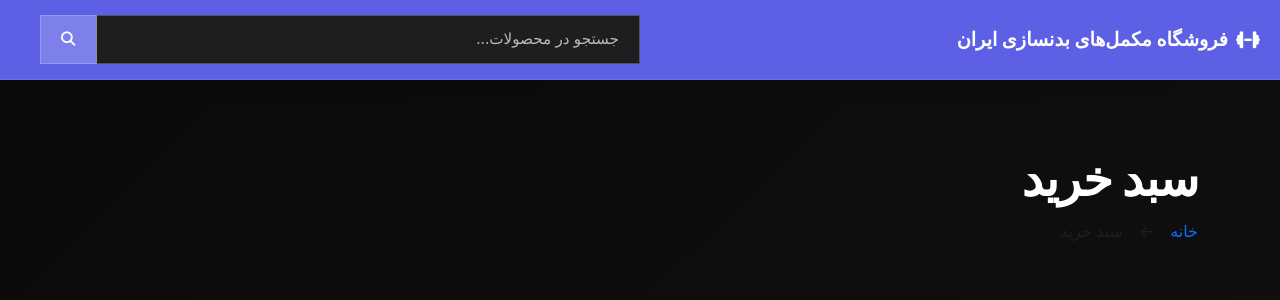
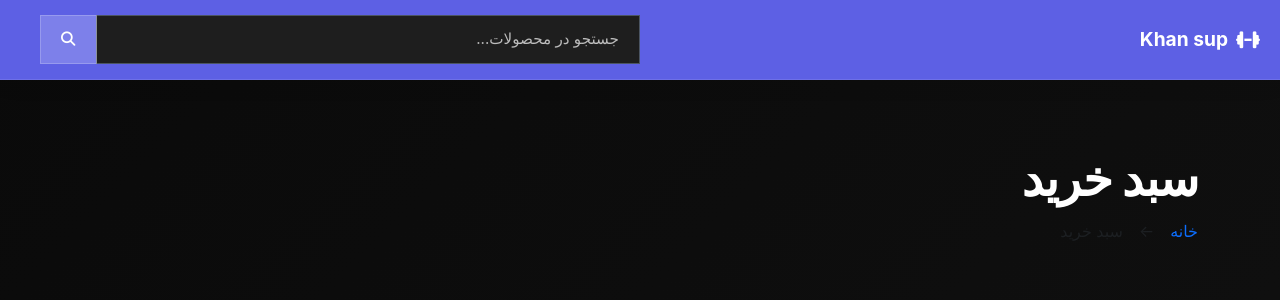
Before and after one commit to amirhosein-fasihi/KhanMokamel, a Flask app: page /cart in a window 1280 px wide. Shown: the top 300 px of the page. Run offline with Flask 3, Linux system fonts and the light colour scheme.

Commit message:
Update website to reflect the new name and branding of the supplement store
Rename the site from "Persian Bodybuilding Supplements Store" to "Khan sup" in replit.md and base.html templates.

Replit-Commit-Author: Agent
Replit-Commit-Session-Id: 773a5d31-c78b-4ef5-9b1a-c6cc2d064001
Replit-Commit-Screenshot-Url: https://storage.googleapis.com/screenshot-production-us-central1/9340929c-bf1f-423e-a4b5-1c8e9b47c66e/773a5d31-c78b-4ef5-9b1a-c6cc2d064001/7FXX5MD

```diff
--- a/templates/base.html
+++ b/templates/base.html
@@ -8,15 +8,15 @@
     <meta name="apple-mobile-web-app-status-bar-style" content="black-translucent">
 
     <!-- SEO Meta Tags -->
-    <meta name="description" content="{% block description %}فروشگاه آنلاین مکمل‌های بدنسازی ایران - خرید پروتئین، گینر، کراتین، ویتامین و مکمل‌های ورزشی اصل با بهترین قیمت و ارسال سریع{% endblock %}">
-    <meta name="keywords" content="{% block keywords %}مکمل بدنسازی، پروتئین وی، گینر، کراتین، ویتامین، مکمل ورزشی، فروشگاه آنلاین، ایران{% endblock %}">
-    <meta name="author" content="مکمل‌های ایران">
+    <meta name="description" content="{% block description %}Khan sup - فروشگاه آنلاین مکمل‌های بدنسازی - خرید پروتئین، گینر، کراتین، ویتامین و مکمل‌های ورزشی اصل با بهترین قیمت و ارسال سریع{% endblock %}">
+    <meta name="keywords" content="{% block keywords %}Khan sup، مکمل بدنسازی، پروتئین وی، گینر، کراتین، ویتامین، مکمل ورزشی، فروشگاه آنلاین{% endblock %}">
+    <meta name="author" content="Khan sup">
     <meta name="robots" content="index, follow">
     <meta name="language" content="fa">
     <meta name="revisit-after" content="7 days">
 
     <!-- Open Graph Meta Tags -->
-    <meta property="og:site_name" content="مکمل‌های ایران">
+    <meta property="og:site_name" content="Khan sup">
     <meta property="og:title" content="{% block og_title %}{{ self.title() }}{% endblock %}">
     <meta property="og:description" content="{% block og_description %}{{ self.description() }}{% endblock %}">
     <meta property="og:type" content="website">
@@ -33,7 +33,7 @@
     <!-- Canonical URL -->
     <link rel="canonical" href="{{ request.url }}">
 
-    <title>{% block title %}فروشگاه مکمل‌های بدنسازی ایران{% endblock %}</title>
+    <title>{% block title %}Khan sup - فروشگاه مکمل‌های بدنسازی{% endblock %}</title>
 
     <!-- Bootstrap RTL CSS -->
     <link href="https://cdn.jsdelivr.net/npm/bootstrap@5.3.0/dist/css/bootstrap.rtl.min.css" rel="stylesheet">
@@ -55,7 +55,7 @@
                 <!-- Logo -->
                 <a class="brand-logo" href="{{ url_for('index') }}">
                     <i class="fas fa-dumbbell me-2"></i>
-                    فروشگاه مکمل‌های بدنسازی ایران
+                    Khan sup
                 </a>
 
                 <!-- Search Bar -->
```
Also changed, not shown: replit.md (+1 -1 lines).
